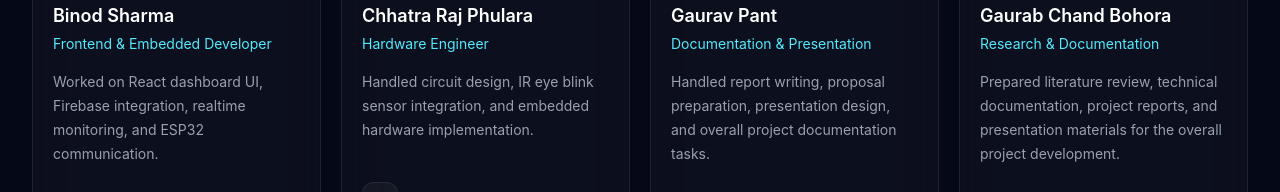
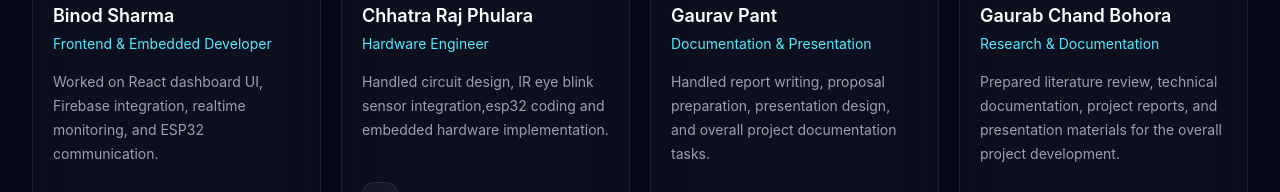
Before and after one commit to Binod-Sharma7/driver_drowsy_detection_project, a React (Vite) app: page /team in a window 1280 px wide. Shown: the part 1161-1353 px from the top of the page. Built offline with nearby package versions, Linux system fonts and the light colour scheme.

Commit message:
update project

```diff
--- a/src/pages/Team.jsx
+++ b/src/pages/Team.jsx
@@ -45,7 +45,7 @@ export default function Team() {
       image:
         "/photo/chhatra.jpeg",
       description:
-        "Handled circuit design, IR eye blink sensor integration, and embedded hardware implementation.",
+        "Handled circuit design, IR eye blink sensor integration,esp32 coding and embedded hardware implementation.",
       icon: <Cpu size={18} />,
       whatsapp:""
     },
--- a/vite.config.js
+++ b/vite.config.js
@@ -6,7 +6,4 @@ export default defineConfig({
   plugins: [react(),tailwindcss()],
   publicDir: 'public',
   base: '/',
-  server: {
-    middlewareMode: true,
-  },
 })
```
